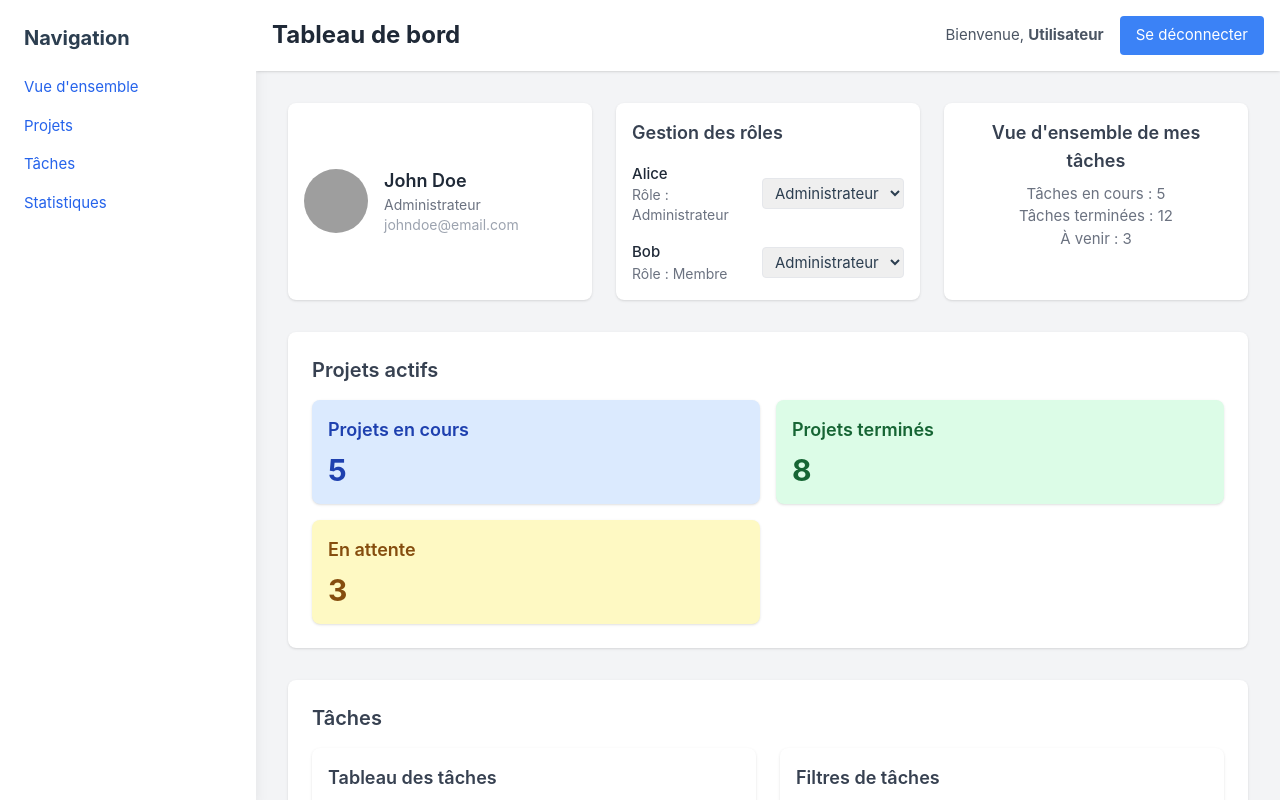
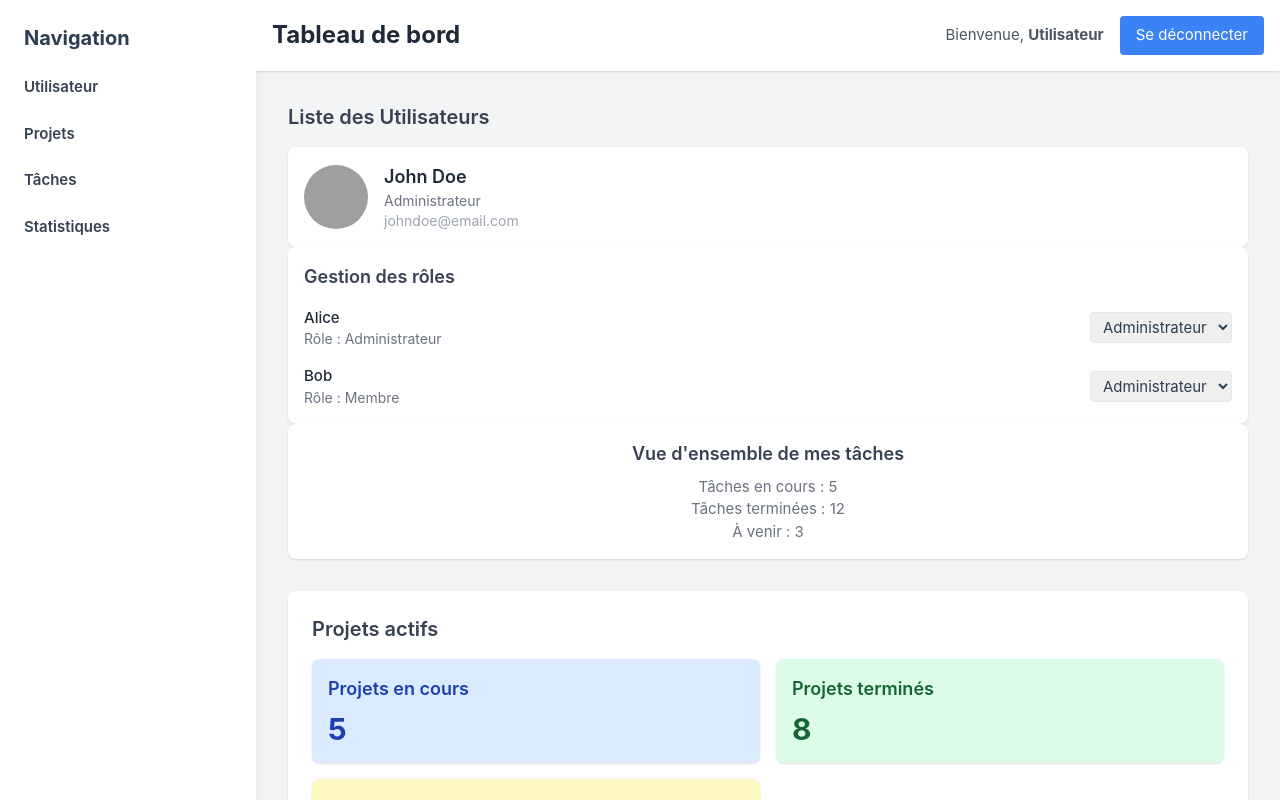
Before and after one commit to Zidaneravilimita/Gestion_et_suivi_de_projet, a Vue app: page /dashboard in a window 1280 px wide. Built offline with nearby package versions, Linux system fonts and the light colour scheme; grey boxes are pictures that could not be loaded.

Commit message:
creation de fonction de notification et modification du menu laterale

```diff
--- a/src/components/Dashboard.vue
+++ b/src/components/Dashboard.vue
@@ -1,13 +1,52 @@
 <template>
   <div class="flex min-h-screen overflow-hidden">
     <!-- Sidebar -->
-    <aside class="w-64 bg-white shadow-lg p-6 fixed top-0 left-0 h-full z-10">
+    <aside class="w-64 bg-white shadow-lg p-6 fixed top-0 left-0 h-full z-10 overflow-y-auto">
       <h2 class="text-xl font-bold mb-6">Navigation</h2>
-      <ul class="space-y-4">
-        <li><a href="#overview" class="text-blue-600 hover:underline">Vue d'ensemble</a></li>
-        <li><a href="#projects" class="text-blue-600 hover:underline">Projets</a></li>
-        <li><a href="#tasks" class="text-blue-600 hover:underline">Tâches</a></li>
-        <li><a href="#stats" class="text-blue-600 hover:underline">Statistiques</a></li>
+      <ul class="space-y-6">
+        <!-- Menu Utilisateurs -->
+        <li>
+          <button @click="toggleMenu('users')" class="w-full text-left font-semibold text-gray-700 cursor-pointer focus:outline-none">
+            Utilisateur
+          </button>
+          <ul v-show="openMenus.includes('users')" class="ml-4 mt-2 space-y-2">
+            <li><a href="#user-list" class="text-blue-600 hover:underline">Liste des Utilisateurs</a></li>
+          </ul>
+        </li>
+
+        <!-- Menu Projets -->
+        <li>
+          <button @click="toggleMenu('projects')" class="w-full text-left font-semibold text-gray-700 cursor-pointer focus:outline-none">
+            Projets
+          </button>
+          <ul v-show="openMenus.includes('projects')" class="ml-4 mt-2 space-y-2">
+            <li><a href="#projects" class="text-blue-600 hover:underline">Liste des Projets</a></li>
+            <li><a href="#ongoing-projects" class="text-blue-600 hover:underline">Projet en Cours</a></li>
+            <li><a href="#pending-projects" class="text-blue-600 hover:underline">Projet en Attente</a></li>
+            <li><a href="#completed-projects" class="text-blue-600 hover:underline">Projet Terminé</a></li>
+          </ul>
+        </li>
+
+        <!-- Menu Tâches -->
+        <li>
+          <button @click="toggleMenu('tasks')" class="w-full text-left font-semibold text-gray-700 cursor-pointer focus:outline-none">
+            Tâches
+          </button>
+          <ul v-show="openMenus.includes('tasks')" class="ml-4 mt-2 space-y-2">
+            <li><a href="#create-task" class="text-blue-600 hover:underline">Créer une nouvelle tâche</a></li>
+            <li><a href="#task-list" class="text-blue-600 hover:underline">Liste des Tâches</a></li>
+          </ul>
+        </li>
+
+        <!-- Menu Statistiques -->
+        <li>
+          <button @click="toggleMenu('stats')" class="w-full text-left font-semibold text-gray-700 cursor-pointer focus:outline-none">
+            Statistiques
+          </button>
+          <ul v-show="openMenus.includes('stats')" class="ml-4 mt-2 space-y-2">
+            <li><a href="#stats" class="text-blue-600 hover:underline">Voir les Statistiques</a></li>
+          </ul>
+        </li>
       </ul>
     </aside>
 
@@ -24,7 +63,8 @@
 
       <!-- Sections -->
       <div class="p-8">
-        <section id="overview" class="grid grid-cols-1 md:grid-cols-2 xl:grid-cols-3 gap-6 mb-8">
+        <section id="user-list" class="mb-8">
+          <h2 class="text-xl font-semibold text-gray-700 mb-4">Liste des Utilisateurs</h2>
           <UserProfileCard />
           <RoleManager />
           <UserTaskOverview />
@@ -35,12 +75,44 @@
           <ProjectSummary />
         </section>
 
-        <section id="tasks" class="bg-white rounded-lg shadow p-6 mb-8">
-          <h2 class="text-xl font-semibold text-gray-700 mb-4">Tâches</h2>
-          <div class="grid grid-cols-1 lg:grid-cols-2 gap-6">
-            <TaskBoard />
-            <TaskFilters />
-          </div>
+        <section id="create-task" class="bg-white rounded-lg shadow p-6 mb-8">
+          <h2 class="text-xl font-semibold text-gray-700 mb-4">Créer une nouvelle tâche</h2>
+          <form class="space-y-4">
+            <div>
+              <label class="block text-gray-700 mb-1">Titre de la tâche</label>
+              <input type="text" class="w-full px-4 py-2 border rounded focus:outline-none focus:ring-2 focus:ring-blue-400" placeholder="Entrer un titre" />
+            </div>
+            <div>
+              <label class="block text-gray-700 mb-1">Description</label>
+              <textarea class="w-full px-4 py-2 border rounded focus:outline-none focus:ring-2 focus:ring-blue-400" rows="3" placeholder="Détail de la tâche..."></textarea>
+            </div>
+            <div>
+              <label class="block text-gray-700 mb-1">Priorité</label>
+              <select class="w-full px-4 py-2 border rounded focus:outline-none focus:ring-2 focus:ring-blue-400">
+                <option class="text-black">Basse</option>
+                <option class="text-black">Moyenne</option>
+                <option class="text-black">Haute</option>
+              </select>
+            </div>
+            <div>
+              <label class="block text-gray-700 mb-1">Date limite</label>
+              <input type="date" class="w-full px-4 py-2 border rounded focus:outline-none focus:ring-2 focus:ring-blue-400" />
+            </div>
+            <div>
+              <label class="block text-gray-700 mb-1">Assigner à</label>
+              <input type="text" class="w-full px-4 py-2 border rounded focus:outline-none focus:ring-2 focus:ring-blue-400" placeholder="Nom de l'utilisateur" />
+            </div>
+            <div class="flex space-x-4">
+              <button type="submit" class="bg-blue-600 text-white px-6 py-2 rounded hover:bg-blue-700">Créer la tâche</button>
+              <button type="button" class="bg-gray-400 text-white px-6 py-2 rounded hover:bg-gray-500">Annuler</button>
+            </div>
+          </form>
+        </section>
+
+        <section id="task-list" class="bg-white rounded-lg shadow p-6 mb-8">
+          <h2 class="text-xl font-semibold text-gray-700 mb-4">Liste des Tâches</h2>
+          <TaskBoard />
+          <TaskFilters />
         </section>
 
         <section id="stats" class="bg-white rounded-lg shadow p-6">
@@ -53,6 +125,7 @@
 </template>
 
 <script setup>
+import { ref } from 'vue'
 import { useRouter } from 'vue-router'
 import { getAuth, signOut } from 'firebase/auth'
 import UserProfileCard from '@/components/Users/UserProfileCard.vue'
@@ -65,6 +138,15 @@ import SimpleChart from '@/components/Project/SimpleChart.vue'
 
 const router = useRouter()
 const auth = getAuth()
+const openMenus = ref([])
+
+function toggleMenu(menu) {
+  if (openMenus.value.includes(menu)) {
+    openMenus.value = openMenus.value.filter(m => m !== menu)
+  } else {
+    openMenus.value.push(menu)
+  }
+}
 
 function handleLogout() {
   if (confirm('Êtes-vous sûr de vouloir vous déconnecter ?')) {
```
